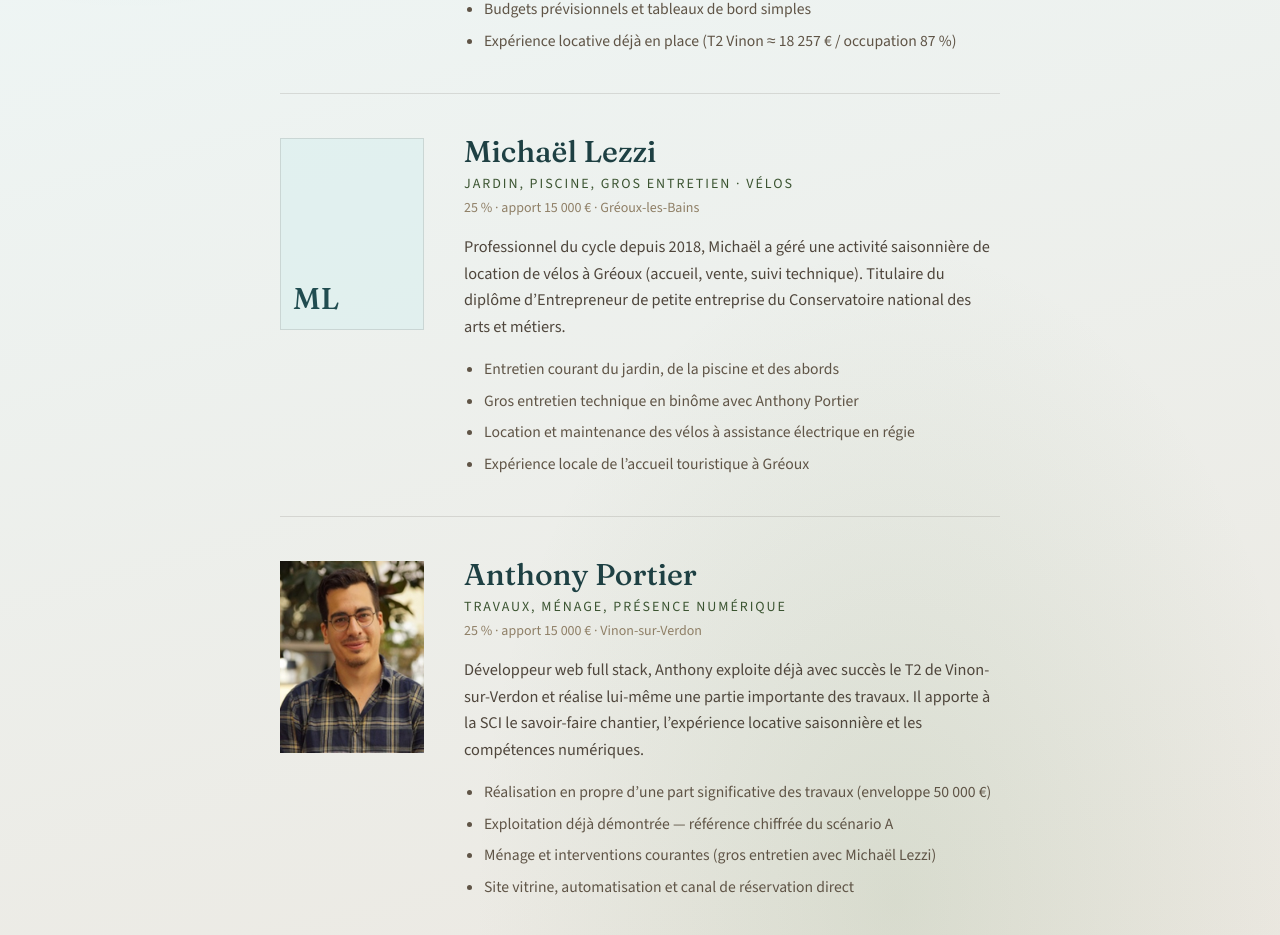
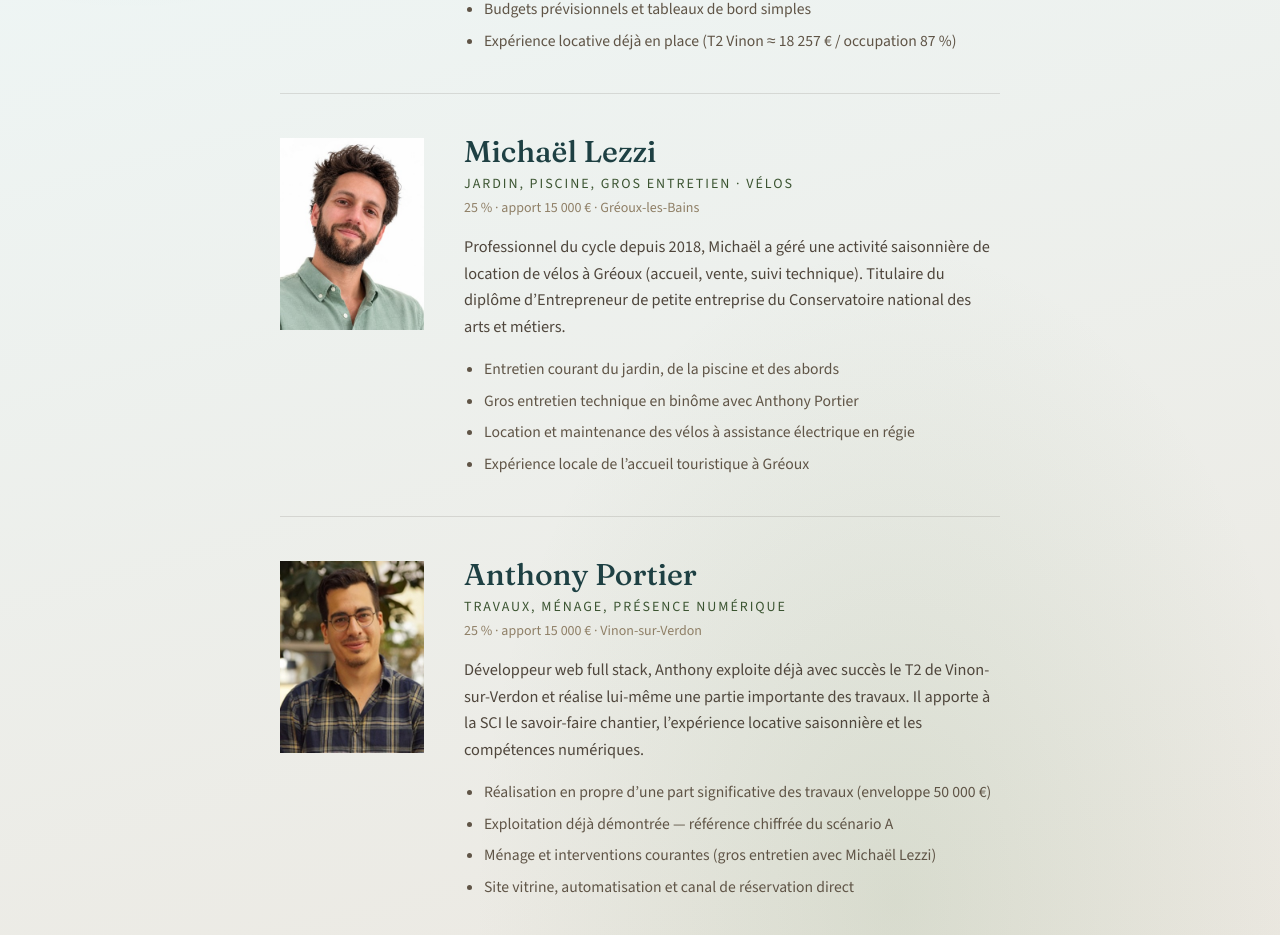
Before and after one commit to AnthonyPortier/latitude39, a Next.js app: page /associes in a window 1280 px wide. Shown: the part 1254-2189 px from the top of the page. Built offline with nearby package versions, Linux system fonts and the light colour scheme.

Commit message:
feat: portrait Michaël Lezzi sur la page associés
Ajoute le portrait 3:4 (360×480) partout — page React, markdown
présentation, PDF téléchargements — plus de placeholder initiales.

```diff
--- a/src/app/associes/page.tsx
+++ b/src/app/associes/page.tsx
@@ -55,6 +55,10 @@ const associates: Associate[] = [
     name: "Michaël Lezzi",
     role: "Jardin, piscine, gros entretien · vélos",
     meta: "25 % · apport 15 000 € · Gréoux-les-Bains",
+    photo: {
+      src: "/associes/michael-lezzi.jpg",
+      alt: "Portrait de Michaël Lezzi",
+    },
     bio: "Professionnel du cycle depuis 2018, Michaël a géré une activité saisonnière de location de vélos à Gréoux (accueil, vente, suivi technique). Titulaire du diplôme d’Entrepreneur de petite entreprise du Conservatoire national des arts et métiers.",
     bullets: [
       "Entretien courant du jardin, de la piscine et des abords",
```
Also changed, not shown: content/presentation-associes.md (+2 -0 lines), content/SHA256SUMS.txt, public/associes/michael-lezzi.jpg (added), 1 other file (tests, documents, lock files or other folders).
